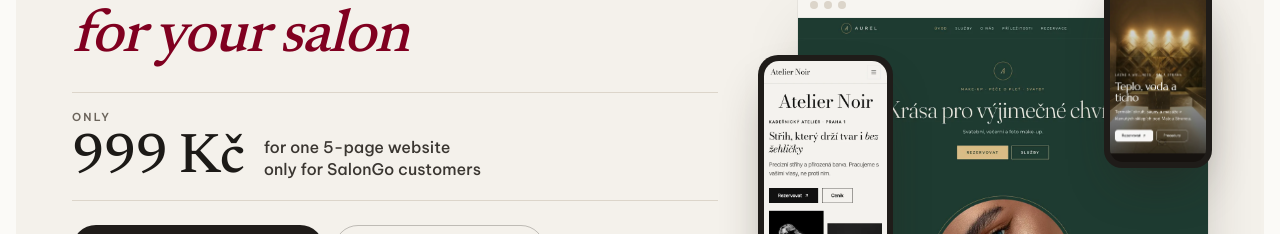
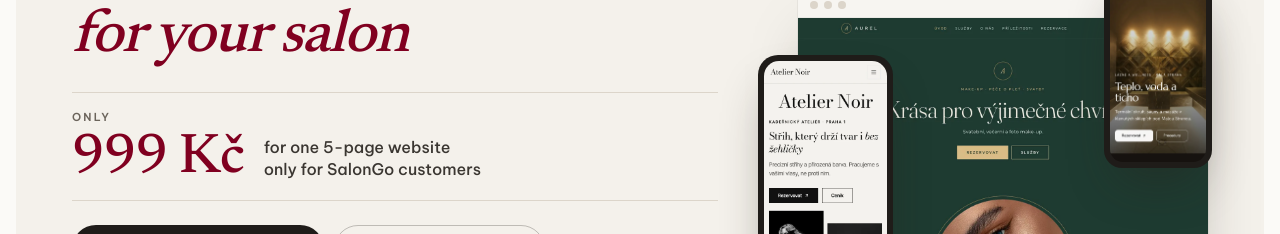
Before and after one commit to khonghoang2004-debug/salongo-web, a Next.js app: page /en/website in a window 1280 px wide. Shown: the part 217-451 px from the top of the page. Built offline with nearby package versions, Linux system fonts and the light colour scheme.

Commit message:
style(website): giá 999 Kč màu đỏ đô
Co-Authored-By: Claude Opus 5.5 (1M context) <noreply@anthropic.com>

```diff
--- a/src/app/[locale]/website/page.tsx
+++ b/src/app/[locale]/website/page.tsx
@@ -114,7 +114,7 @@ export default async function WebsitePage({ params }: Props) {
                 </h1>
                 <div className="mt-6 flex flex-wrap items-end gap-x-4 gap-y-2 border-y border-[#DCD5CA] py-4 sm:gap-x-5">
                   <p className="w-full text-[11px] font-semibold uppercase tracking-[0.2em] text-[#6B645B]">{t("priceLabel")}</p>
-                  <p className={`${serif} whitespace-nowrap text-[3rem] font-medium leading-[0.9] tracking-[-0.02em] sm:text-[3.5rem]`}>{v.price}</p>
+                  <p className={`${serif} whitespace-nowrap text-[3rem] font-medium leading-[0.9] tracking-[-0.02em] text-brand-700 sm:text-[3.5rem]`}>{v.price}</p>
                   <p className="pb-1 text-[15px] font-medium leading-snug text-[#3A3631] sm:text-[16px]">
                     {t("priceLine", v)
                       .split("|")
--- a/src/components/home/HomeWebsiteOffer.tsx
+++ b/src/components/home/HomeWebsiteOffer.tsx
@@ -35,7 +35,7 @@ export async function HomeWebsiteOffer() {
               </h2>
               <div className="mt-6 flex flex-wrap items-end gap-x-5 gap-y-2 border-y border-[#DCD5CA] py-4">
                 <p className="w-full text-[11px] font-semibold uppercase tracking-[0.2em] text-[#6B645B]">{t("priceLabel")}</p>
-                <p className={`${serif} whitespace-nowrap text-[2.75rem] font-medium leading-[0.9] tracking-[-0.02em] sm:text-[3.25rem]`}>{v.price}</p>
+                <p className={`${serif} whitespace-nowrap text-[2.75rem] font-medium leading-[0.9] tracking-[-0.02em] text-brand-700 sm:text-[3.25rem]`}>{v.price}</p>
                 <p className="pb-1 text-[15px] font-medium leading-snug text-[#3A3631] sm:text-[16px]">
                   {t("priceLine", v)
                     .split("|")
```
